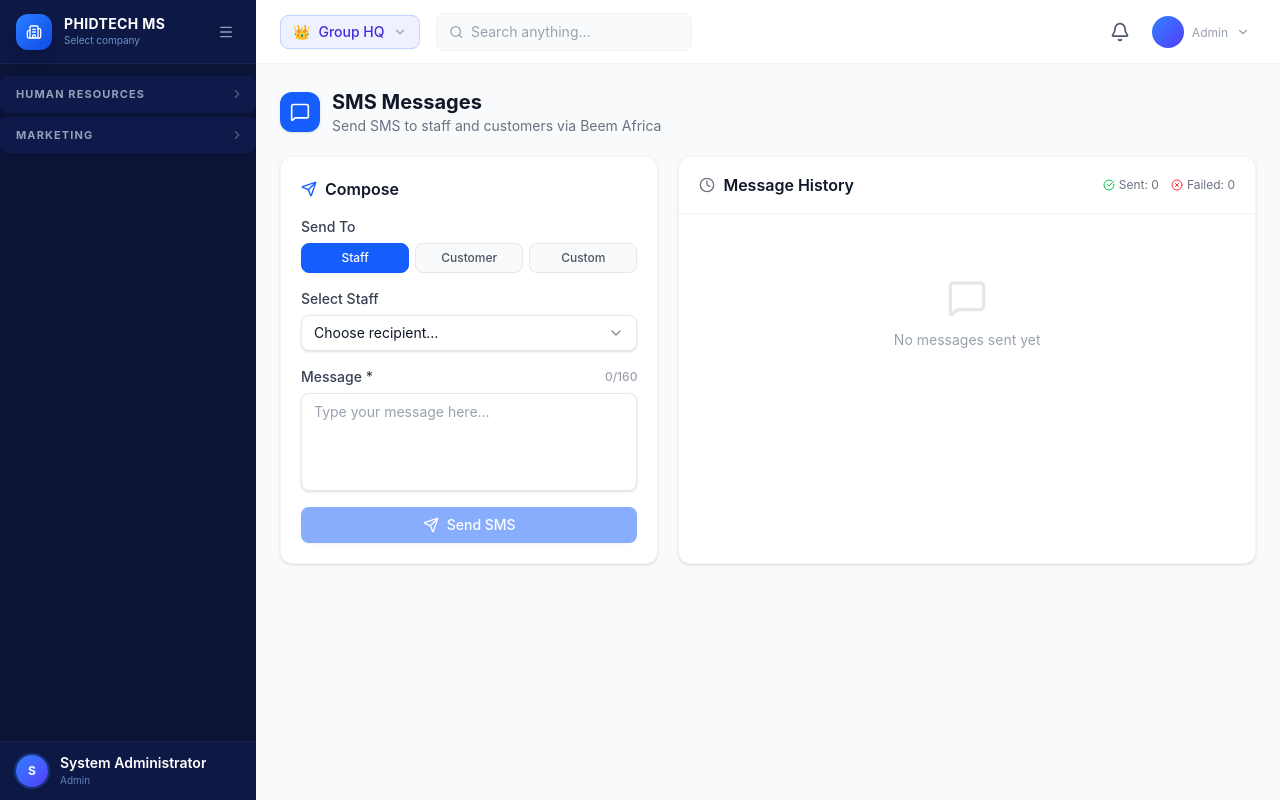
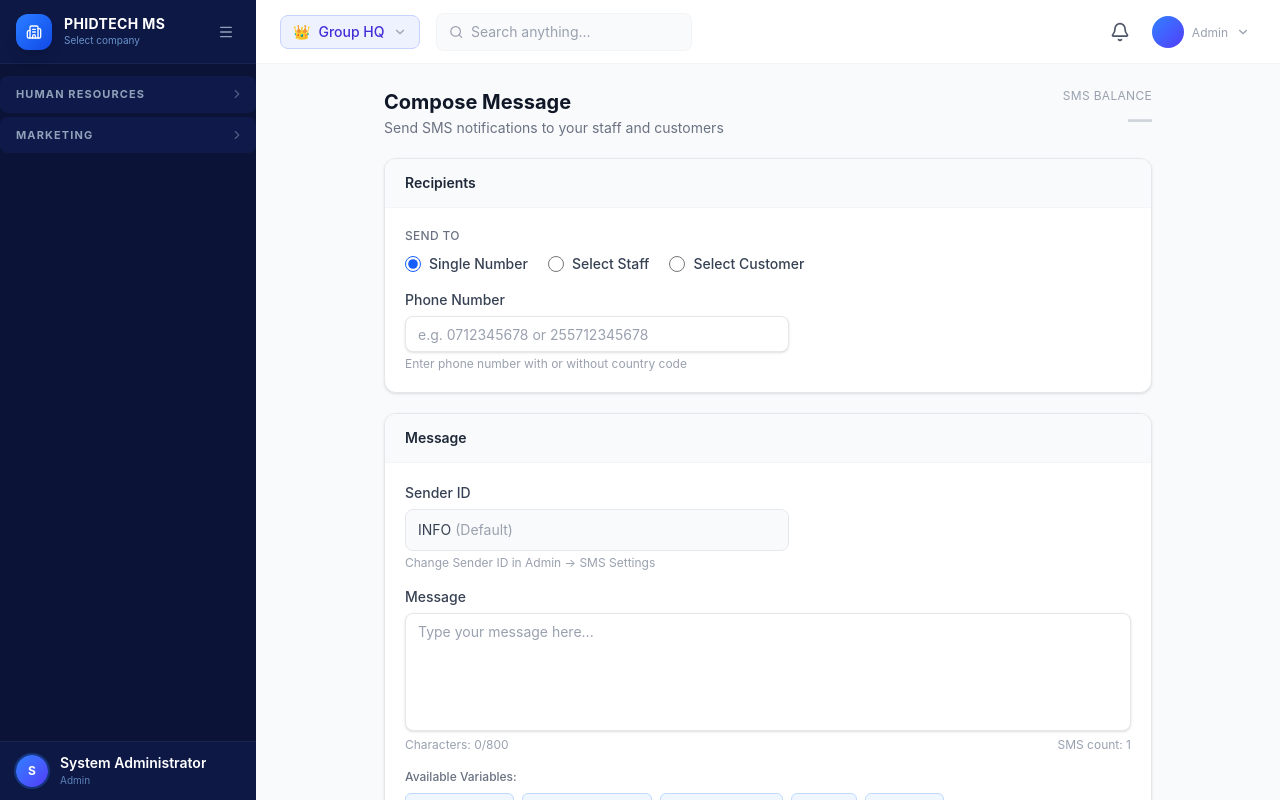
Before and after one commit to PHIDTECH/phidtechstaff, a Next.js app: page /messages in a window 1280 px wide. Built offline with nearby package versions, Linux system fonts and the light colour scheme.

Commit message:
feat: redesign Messages page to match Compose Message format with radio mode, sender ID, char counter, variables and SMS balance

```diff
--- a/app/messages/page.tsx
+++ b/app/messages/page.tsx
@@ -1,239 +1,313 @@
 "use client";
 export const dynamic = "force-dynamic";
-import { useState, useEffect } from "react";
+import { useState, useEffect, useRef } from "react";
 import MainLayout from "@/components/layout/MainLayout";
 import { Button } from "@/components/ui/button";
 import { Input } from "@/components/ui/input";
 import { Select, SelectContent, SelectItem, SelectTrigger, SelectValue } from "@/components/ui/select";
 import { Textarea } from "@/components/ui/textarea";
-import { MessageSquare, Send, Users, UserCheck, Clock, CheckCircle, XCircle, AlertCircle } from "lucide-react";
+import { MessageSquare, Send, Clock, CheckCircle, XCircle, AlertCircle, RefreshCw } from "lucide-react";
 
-interface Staff   { id: string; name: string; phone: string; companyId: string; status: string; }
-interface Customer{ id: string; name: string; phone: string; companyId: string; }
-interface SmsLog  { id: string; to: string; recipientName: string; message: string; status: string; sentAt: string; trigger?: string; }
+interface Staff    { id: string; name: string; phone: string; companyId: string; status: string; }
+interface Customer { id: string; name: string; phone: string; companyId: string; }
+interface SmsLog   { id: string; to: string; recipientName: string; message: string; status: string; sentAt: string; trigger?: string; }
+
+type SendMode = "single" | "staff" | "customer";
+
+const VARS = ["{staff_name}", "{customer_name}", "{company_name}", "{date}", "{amount}"];
+const SMS_LEN = 160;
 
 function fmtDate(d: string) {
-  try { return new Date(d).toLocaleString("en-GB", { day:"2-digit", month:"short", hour:"2-digit", minute:"2-digit" }); }
+  try { return new Date(d).toLocaleString("en-GB", { day: "2-digit", month: "short", hour: "2-digit", minute: "2-digit" }); }
   catch { return d; }
 }
-
-const CHARS_MAX = 160;
 
 export default function MessagesPage() {
   const [staff,     setStaff]     = useState<Staff[]>([]);
   const [customers, setCustomers] = useState<Customer[]>([]);
   const [logs,      setLogs]      = useState<SmsLog[]>([]);
+  const [balance,   setBalance]   = useState<number | null>(null);
+  const [senderId,  setSenderId]  = useState("INFO");
 
-  const [recipientType, setRecipientType] = useState<"staff"|"customer"|"custom">("staff");
-  const [recipientId,   setRecipientId]   = useState("");
-  const [customPhone,   setCustomPhone]   = useState("");
-  const [customName,    setCustomName]    = useState("");
-  const [message,       setMessage]       = useState("");
-  const [sending,       setSending]       = useState(false);
-  const [result,        setResult]        = useState<{ok: boolean; msg: string} | null>(null);
+  const [mode,        setMode]        = useState<SendMode>("single");
+  const [singlePhone, setSinglePhone] = useState("");
+  const [recipientId, setRecipientId] = useState("");
+  const [message,     setMessage]     = useState("");
+  const [sending,     setSending]     = useState(false);
+  const [result,      setResult]      = useState<{ ok: boolean; msg: string } | null>(null);
+  const textareaRef = useRef<HTMLTextAreaElement>(null);
 
   const loadData = async () => {
-    try {
-      const [sr, cr, lr] = await Promise.all([
-        fetch("/api/users",     { cache: "no-store" }),
-        fetch("/api/customers", { cache: "no-store" }),
-        fetch("/api/messages",  { cache: "no-store" }),
+    const [sr, cr, lr, br] = await Promise.allSettled([
+      fetch("/api/users",                  { cache: "no-store" }),
+      fetch("/api/customers",              { cache: "no-store" }),
+      fetch("/api/messages",               { cache: "no-store" }),
+      fetch("/api/settings/beem/balance",  { cache: "no-store" }),
     ]);
-      if (sr.ok) setStaff((await sr.json()).filter((u: Staff) => u.status !== "inactive"));
-      if (cr.ok) setCustomers(await cr.json());
-      if (lr.ok) setLogs(await lr.json());
-    } catch {}
+    if (sr.status === "fulfilled" && sr.value.ok) setStaff((await sr.value.json()).filter((u: Staff) => u.status !== "inactive"));
+    if (cr.status === "fulfilled" && cr.value.ok) setCustomers(await cr.value.json());
+    if (lr.status === "fulfilled" && lr.value.ok) setLogs(await lr.value.json());
+    if (br.status === "fulfilled" && br.value.ok) {
+      const d = await br.value.json();
+      setBalance(d.balance ?? null);
+      if (d.senderId) setSenderId(d.senderId);
+    }
   };
 
   useEffect(() => { loadData(); }, []);
 
-  const selectedPhone = (() => {
-    if (recipientType === "custom") return customPhone;
-    if (recipientType === "staff")    return staff.find(u => u.id === recipientId)?.phone ?? "";
-    return customers.find(c => c.id === recipientId)?.phone ?? "";
+  const recipientList: (Staff | Customer)[] = mode === "staff" ? staff : customers;
+
+  const resolvedPhone = (() => {
+    if (mode === "single") return singlePhone.trim();
+    return (recipientList.find(r => r.id === recipientId) as Staff | Customer | undefined)?.phone ?? "";
   })();
 
-  const selectedName = (() => {
-    if (recipientType === "custom") return customName || customPhone;
-    if (recipientType === "staff")    return staff.find(u => u.id === recipientId)?.name ?? "";
-    return customers.find(c => c.id === recipientId)?.name ?? "";
+  const resolvedName = (() => {
+    if (mode === "single") return singlePhone.trim();
+    return (recipientList.find(r => r.id === recipientId) as Staff | Customer | undefined)?.name ?? "";
   })();
 
+  const insertVar = (v: string) => {
+    const ta = textareaRef.current;
+    if (!ta) { setMessage(m => m + v); return; }
+    const start = ta.selectionStart ?? message.length;
+    const end   = ta.selectionEnd   ?? message.length;
+    const next  = message.slice(0, start) + v + message.slice(end);
+    setMessage(next);
+    requestAnimationFrame(() => { ta.selectionStart = ta.selectionEnd = start + v.length; ta.focus(); });
+  };
+
+  const smsCount = Math.ceil((message.length || 1) / SMS_LEN);
+
   const send = async () => {
-    if (!message.trim()) { setResult({ ok: false, msg: "Message is required." }); return; }
-    if (!selectedPhone)  { setResult({ ok: false, msg: "Select a recipient or enter a phone number." }); return; }
+    if (!message.trim())   { setResult({ ok: false, msg: "Please type a message." }); return; }
+    if (!resolvedPhone)    { setResult({ ok: false, msg: "Please select a recipient or enter a phone number." }); return; }
     setSending(true); setResult(null);
     try {
-      const res = await fetch("/api/messages", {
+      const res  = await fetch("/api/messages", {
         method: "POST",
         headers: { "Content-Type": "application/json" },
-        body: JSON.stringify({ phone: selectedPhone, recipientName: selectedName, message }),
+        body: JSON.stringify({ phone: resolvedPhone, recipientName: resolvedName, message }),
       });
       const data = await res.json();
       if (data.sent) {
         setResult({ ok: true, msg: "SMS sent successfully!" });
-        setMessage("");
-        setRecipientId("");
-        setCustomPhone("");
-        setCustomName("");
+        setMessage(""); setSinglePhone(""); setRecipientId("");
         loadData();
       } else {
         setResult({ ok: false, msg: "SMS failed. Check Beem API credentials in Admin → SMS Settings." });
       }
     } catch { setResult({ ok: false, msg: "Network error." }); }
-    finally { setSending(false); }
+    setSending(false);
   };
 
-  const statusIcon = (s: string) => {
-    if (s === "sent")      return <CheckCircle className="w-3.5 h-3.5 text-green-500" />;
-    if (s === "failed")    return <XCircle className="w-3.5 h-3.5 text-red-500" />;
-    return <AlertCircle className="w-3.5 h-3.5 text-gray-400" />;
-  };
-
-  const recipientList = recipientType === "staff" ? staff : customers;
+  const statusColor = (s: string) =>
+    s === "sent" ? "text-green-600" : s === "failed" ? "text-red-500" : "text-gray-400";
+  const StatusIcon = ({ s }: { s: string }) =>
+    s === "sent" ? <CheckCircle className="w-3.5 h-3.5 text-green-500" /> :
+    s === "failed" ? <XCircle className="w-3.5 h-3.5 text-red-500" /> :
+    <AlertCircle className="w-3.5 h-3.5 text-gray-400" />;
 
   return (
     <MainLayout>
-      <div className="max-w-5xl mx-auto space-y-5">
-        {/* Header */}
-        <div className="flex items-center gap-3">
-          <div className="w-10 h-10 rounded-xl bg-blue-600 flex items-center justify-center shadow">
-            <MessageSquare className="w-5 h-5 text-white" />
+      <div className="max-w-3xl mx-auto space-y-5">
+
+        {/* ── Page Header ── */}
+        <div className="flex items-start justify-between">
+          <div>
+            <h1 className="text-xl font-bold text-gray-900">Compose Message</h1>
+            <p className="text-sm text-gray-500 mt-0.5">Send SMS notifications to your staff and customers</p>
           </div>
-          <div>
-            <h1 className="text-xl font-bold text-gray-900">SMS Messages</h1>
-            <p className="text-sm text-gray-500">Send SMS to staff and customers via Beem Africa</p>
+          <div className="text-right">
+            <p className="text-xs text-gray-400 uppercase tracking-wide">SMS Balance</p>
+            <p className={`text-2xl font-bold ${balance === null ? "text-gray-300" : "text-blue-600"}`}>
+              {balance === null ? "—" : balance.toLocaleString()}
+            </p>
           </div>
         </div>
 
-        <div className="grid grid-cols-1 lg:grid-cols-5 gap-5">
-          {/* Compose */}
-          <div className="lg:col-span-2 bg-white rounded-xl border border-gray-100 shadow-sm p-5 space-y-4">
-            <h2 className="font-semibold text-gray-900 flex items-center gap-2">
-              <Send className="w-4 h-4 text-blue-600" /> Compose
-            </h2>
-
+        {/* ── Alert ── */}
         {result && (
-              <div className={`text-sm px-3 py-2 rounded-lg flex items-center gap-2 ${result.ok ? "bg-green-50 text-green-700 border border-green-200" : "bg-red-50 text-red-700 border border-red-200"}`}>
+          <div className={`flex items-center gap-2.5 px-4 py-3 rounded-xl text-sm border ${result.ok ? "bg-green-50 border-green-200 text-green-700" : "bg-red-50 border-red-200 text-red-700"}`}>
             {result.ok ? <CheckCircle className="w-4 h-4 shrink-0" /> : <XCircle className="w-4 h-4 shrink-0" />}
             {result.msg}
           </div>
         )}
 
-            {/* Recipient type */}
+        {/* ── Recipients Card ── */}
+        <div className="bg-white rounded-xl border border-gray-200 shadow-sm overflow-hidden">
+          <div className="px-5 py-3.5 border-b border-gray-100 bg-gray-50">
+            <h2 className="font-semibold text-gray-800 text-sm">Recipients</h2>
+          </div>
+          <div className="p-5 space-y-4">
+            {/* Radio row */}
             <div>
-              <label className="text-sm font-medium text-gray-700 mb-1.5 block">Send To</label>
-              <div className="grid grid-cols-3 gap-1.5">
-                {(["staff", "customer", "custom"] as const).map(t => (
-                  <button key={t} onClick={() => { setRecipientType(t); setRecipientId(""); }}
-                    className={`py-1.5 text-xs font-medium rounded-lg border transition-colors capitalize ${
-                      recipientType === t
-                        ? "bg-blue-600 text-white border-blue-600"
-                        : "bg-gray-50 text-gray-600 border-gray-200 hover:bg-gray-100"
-                    }`}>
-                    {t === "custom" ? "Custom" : t === "staff" ? "Staff" : "Customer"}
+              <p className="text-xs font-medium text-gray-500 mb-2.5 uppercase tracking-wide">Send To</p>
+              <div className="flex flex-wrap gap-5">
+                {(["single", "staff", "customer"] as const).map(m => (
+                  <label key={m} className="flex items-center gap-2 cursor-pointer select-none">
+                    <input
+                      type="radio" name="sendMode" value={m}
+                      checked={mode === m}
+                      onChange={() => { setMode(m); setRecipientId(""); setSinglePhone(""); }}
+                      className="w-4 h-4 accent-blue-600"
+                    />
+                    <span className="text-sm text-gray-700 font-medium">
+                      {m === "single" ? "Single Number" : m === "staff" ? "Select Staff" : "Select Customer"}
+                    </span>
+                  </label>
+                ))}
+              </div>
+            </div>
+
+            {/* Input based on mode */}
+            {mode === "single" ? (
+              <div>
+                <label className="text-sm font-medium text-gray-700 mb-1.5 block">Phone Number</label>
+                <Input
+                  value={singlePhone}
+                  onChange={e => setSinglePhone(e.target.value)}
+                  placeholder="e.g. 0712345678 or 255712345678"
+                  className="max-w-sm"
+                />
+                <p className="text-xs text-gray-400 mt-1">Enter phone number with or without country code</p>
+              </div>
+            ) : (
+              <div>
+                <label className="text-sm font-medium text-gray-700 mb-1.5 block">
+                  {mode === "staff" ? "Select Staff Member" : "Select Customer"}
+                </label>
+                <Select value={recipientId || undefined} onValueChange={setRecipientId}>
+                  <SelectTrigger className="max-w-sm">
+                    <SelectValue placeholder={mode === "staff" ? "Choose staff member…" : "Choose customer…"} />
+                  </SelectTrigger>
+                  <SelectContent className="max-h-64">
+                    {recipientList.map(r => (
+                      <SelectItem key={r.id} value={r.id}>
+                        <span className="font-medium">{r.name}</span>
+                        {r.phone && <span className="text-gray-400 text-xs ml-2">{r.phone}</span>}
+                      </SelectItem>
+                    ))}
+                    {recipientList.length === 0 && (
+                      <SelectItem value="__none" disabled>No records found</SelectItem>
+                    )}
+                  </SelectContent>
+                </Select>
+                {resolvedPhone && (
+                  <p className="text-xs text-gray-500 mt-1">📱 {resolvedPhone}</p>
+                )}
+              </div>
+            )}
+          </div>
+        </div>
+
+        {/* ── Message Card ── */}
+        <div className="bg-white rounded-xl border border-gray-200 shadow-sm overflow-hidden">
+          <div className="px-5 py-3.5 border-b border-gray-100 bg-gray-50">
+            <h2 className="font-semibold text-gray-800 text-sm">Message</h2>
+          </div>
+          <div className="p-5 space-y-4">
+            {/* Sender ID */}
+            <div>
+              <label className="text-sm font-medium text-gray-700 mb-1.5 block">Sender ID</label>
+              <div className="flex items-center gap-2 max-w-sm px-3 py-2.5 border border-gray-200 rounded-lg bg-gray-50 text-sm text-gray-700">
+                <span className="flex-1">{senderId || "INFO"} <span className="text-gray-400">(Default)</span></span>
+              </div>
+              <p className="text-xs text-gray-400 mt-1">Change Sender ID in Admin → SMS Settings</p>
+            </div>
+
+            {/* Message textarea */}
+            <div>
+              <label className="text-sm font-medium text-gray-700 mb-1.5 block">Message</label>
+              <Textarea
+                ref={textareaRef}
+                rows={5}
+                value={message}
+                onChange={e => setMessage(e.target.value)}
+                placeholder="Type your message here..."
+                className="resize-none"
+              />
+              <div className="flex items-center justify-between mt-1.5">
+                <span className={`text-xs ${message.length > SMS_LEN * 3 ? "text-red-500" : "text-gray-400"}`}>
+                  Characters: {message.length}/800
+                </span>
+                <span className="text-xs text-gray-400">SMS count: {smsCount}</span>
+              </div>
+            </div>
+
+            {/* Variable chips */}
+            <div>
+              <p className="text-xs font-medium text-gray-500 mb-2">Available Variables:</p>
+              <div className="flex flex-wrap gap-2">
+                {VARS.map(v => (
+                  <button
+                    key={v}
+                    onClick={() => insertVar(v)}
+                    className="px-2.5 py-1 text-xs rounded-md border border-blue-200 bg-blue-50 text-blue-700 hover:bg-blue-100 transition-colors font-mono"
+                  >
+                    {v}
                   </button>
                 ))}
               </div>
             </div>
-
-            {/* Recipient select */}
-            {recipientType !== "custom" ? (
-              <div>
-                <label className="text-sm font-medium text-gray-700 mb-1.5 block">
-                  {recipientType === "staff" ? "Select Staff" : "Select Customer"}
-                </label>
-                <Select value={recipientId || undefined} onValueChange={setRecipientId}>
-                  <SelectTrigger><SelectValue placeholder="Choose recipient…" /></SelectTrigger>
-                  <SelectContent className="max-h-60">
-                    {recipientList.map((r: Staff | Customer) => (
-                      <SelectItem key={r.id} value={r.id}>
-                        <span className="font-medium">{r.name}</span>
-                        {r.phone && <span className="text-gray-400 text-xs ml-1">· {r.phone}</span>}
-                      </SelectItem>
-                    ))}
-                  </SelectContent>
-                </Select>
-                {selectedPhone && (
-                  <p className="text-xs text-gray-500 mt-1">📱 {selectedPhone}</p>
-                )}
-              </div>
-            ) : (
-              <div className="space-y-2">
-                <div>
-                  <label className="text-sm font-medium text-gray-700 mb-1.5 block">Name (optional)</label>
-                  <Input value={customName} onChange={e => setCustomName(e.target.value)} placeholder="Recipient name" />
-                </div>
-                <div>
-                  <label className="text-sm font-medium text-gray-700 mb-1.5 block">Phone Number *</label>
-                  <Input value={customPhone} onChange={e => setCustomPhone(e.target.value)} placeholder="e.g. 0755123456" />
           </div>
         </div>
-            )}
 
-            {/* Message */}
-            <div>
-              <label className="text-sm font-medium text-gray-700 mb-1.5 flex items-center justify-between">
-                <span>Message *</span>
-                <span className={`text-xs ${message.length > CHARS_MAX ? "text-red-500" : "text-gray-400"}`}>
-                  {message.length}/{CHARS_MAX}
-                </span>
-              </label>
-              <Textarea
-                rows={4}
-                value={message}
-                onChange={e => setMessage(e.target.value)}
-                placeholder="Type your message here…"
-                className="resize-none"
-              />
-            </div>
-
-            <Button onClick={send} disabled={sending || !message.trim() || !selectedPhone} className="w-full">
-              <Send className="w-4 h-4 mr-2" />{sending ? "Sending…" : "Send SMS"}
+        {/* ── Footer Buttons ── */}
+        <div className="flex items-center justify-end gap-3 pb-4">
+          <Button variant="outline" onClick={() => { setMessage(""); setSinglePhone(""); setRecipientId(""); setResult(null); }}>
+            Cancel
+          </Button>
+          <Button onClick={send} disabled={sending || !message.trim() || !resolvedPhone} className="bg-blue-600 hover:bg-blue-700 text-white px-6">
+            <Send className="w-4 h-4 mr-2" />
+            {sending ? "Sending…" : "Send Message"}
           </Button>
         </div>
 
-          {/* Log */}
-          <div className="lg:col-span-3 bg-white rounded-xl border border-gray-100 shadow-sm overflow-hidden">
-            <div className="px-5 py-4 border-b border-gray-100 flex items-center justify-between">
-              <h2 className="font-semibold text-gray-900 flex items-center gap-2">
-                <Clock className="w-4 h-4 text-gray-500" /> Message History
+        {/* ── Message History ── */}
+        <div className="bg-white rounded-xl border border-gray-200 shadow-sm overflow-hidden">
+          <div className="px-5 py-3.5 border-b border-gray-100 bg-gray-50 flex items-center justify-between">
+            <h2 className="font-semibold text-gray-800 text-sm flex items-center gap-2">
+              <Clock className="w-4 h-4 text-gray-400" /> Message History
             </h2>
-              <div className="flex gap-3 text-xs text-gray-500">
-                <span className="flex items-center gap-1"><CheckCircle className="w-3 h-3 text-green-500" />Sent: {logs.filter(l=>l.status==="sent").length}</span>
-                <span className="flex items-center gap-1"><XCircle className="w-3 h-3 text-red-500" />Failed: {logs.filter(l=>l.status==="failed").length}</span>
+            <div className="flex items-center gap-4">
+              <span className="text-xs text-gray-400">
+                <span className="text-green-600 font-medium">{logs.filter(l => l.status === "sent").length}</span> sent ·{" "}
+                <span className="text-red-500 font-medium">{logs.filter(l => l.status === "failed").length}</span> failed
+              </span>
+              <button onClick={loadData} className="text-gray-400 hover:text-gray-600 transition-colors">
+                <RefreshCw className="w-3.5 h-3.5" />
+              </button>
             </div>
           </div>
+
           {logs.length === 0 ? (
-              <div className="flex flex-col items-center justify-center py-16 text-center">
+            <div className="flex flex-col items-center py-14 text-center">
               <MessageSquare className="w-10 h-10 text-gray-200 mb-3" />
               <p className="text-sm text-gray-400">No messages sent yet</p>
             </div>
           ) : (
-              <div className="divide-y divide-gray-50 max-h-[520px] overflow-y-auto">
+            <div className="divide-y divide-gray-50 max-h-96 overflow-y-auto">
               {logs.map(log => (
-                  <div key={log.id} className="px-5 py-3 flex items-start gap-3 hover:bg-gray-50 transition-colors">
-                    <div className="w-8 h-8 rounded-full bg-blue-50 flex items-center justify-center shrink-0 mt-0.5">
-                      {recipientType === "staff"
-                        ? <Users className="w-3.5 h-3.5 text-blue-600" />
-                        : <UserCheck className="w-3.5 h-3.5 text-blue-600" />}
+                <div key={log.id} className="px-5 py-3.5 flex items-start gap-3 hover:bg-gray-50 transition-colors">
+                  <div className="w-8 h-8 rounded-full bg-blue-50 flex items-center justify-center shrink-0 mt-0.5 text-xs font-bold text-blue-600">
+                    {(log.recipientName || log.to).charAt(0).toUpperCase()}
                   </div>
                   <div className="flex-1 min-w-0">
-                      <div className="flex items-center justify-between gap-2">
-                        <p className="text-sm font-medium text-gray-900 truncate">{log.recipientName || log.to}</p>
+                    <div className="flex items-center justify-between gap-2 mb-0.5">
+                      <p className="text-sm font-semibold text-gray-900 truncate">{log.recipientName || log.to}</p>
                       <div className="flex items-center gap-1 shrink-0">
-                          {statusIcon(log.status)}
-                          <span className={`text-xs font-medium ${log.status === "sent" ? "text-green-600" : log.status === "failed" ? "text-red-500" : "text-gray-400"}`}>
-                            {log.status}
-                          </span>
+                        <StatusIcon s={log.status} />
+                        <span className={`text-xs font-medium capitalize ${statusColor(log.status)}`}>{log.status}</span>
                       </div>
                     </div>
-                      <p className="text-xs text-gray-500 truncate">{log.to}</p>
-                      <p className="text-sm text-gray-700 mt-1 line-clamp-2">{log.message}</p>
-                      <div className="flex items-center gap-2 mt-1">
-                        <span className="text-[10px] text-gray-400">{fmtDate(log.sentAt)}</span>
+                    <p className="text-xs text-gray-400 mb-1">{log.to}</p>
+                    <p className="text-sm text-gray-700 line-clamp-2">{log.message}</p>
+                    <div className="flex items-center gap-2 mt-1.5">
+                      <span className="text-[11px] text-gray-400">{fmtDate(log.sentAt)}</span>
                       {log.trigger && log.trigger !== "manual" && (
-                          <span className="text-[10px] px-1.5 py-0.5 bg-purple-50 text-purple-600 rounded-full">{log.trigger}</span>
+                        <span className="text-[10px] px-1.5 py-0.5 bg-purple-50 text-purple-600 rounded-full font-medium">{log.trigger}</span>
                       )}
                     </div>
                   </div>
@@ -242,7 +316,7 @@ export default function MessagesPage() {
             </div>
           )}
         </div>
-        </div>
+
       </div>
     </MainLayout>
   );
```
Also changed, not shown: app/api/settings/beem/balance/route.ts (added, +22 -0 lines). Lines whose indentation alone changed are shown as unchanged.
